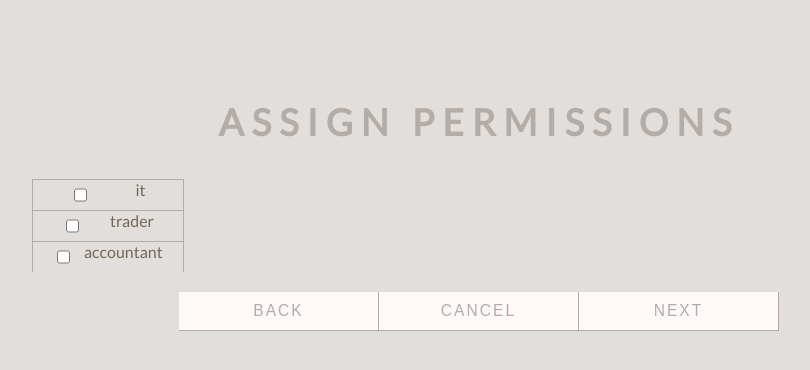
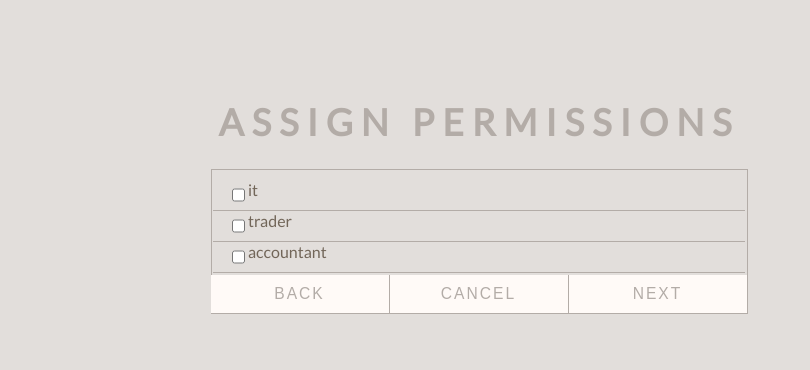
Before and after one commit to akitaeva/rc-ang2-roles, an Angular app: page /assigned-roles in a window 1280 px wide. Shown: the top 370 px of the page, without its empty margins (161-971 px from the left). Built offline with nearby package versions, Linux system fonts and the light colour scheme.

Commit message:
update css

```diff
--- a/src/app/components/checkbox-group/checkbox-group.component.css
+++ b/src/app/components/checkbox-group/checkbox-group.component.css
@@ -1,12 +1,11 @@
 .option {
-    width: 120px;
+    width: 502px;
     height: 30px;
     padding: 0px 15px 0px 15px;
     color: #726659;
-    border: solid 1px #b3aca7;
-    border-bottom: none;
     display: flex;
-    justify-content: space-around;
+    border-bottom: solid 1px #b3aca7;
+    justify-content: flex-start;
   }
 
   input:hover, a:hover {
--- a/src/app/components/home/home.component.ts
+++ b/src/app/components/home/home.component.ts
@@ -9,7 +9,7 @@ import { Router } from '@angular/router';
 })
 export class HomeComponent implements OnInit {
 
-  deadEnd = "Something else is a part of the different challange"
+  deadEnd = "Something else is not a part of this challange"
 
   constructor( private myAuth:AuthService,
               private myRouter: Router) { }
--- a/src/app/components/new-user/new-user.component.html
+++ b/src/app/components/new-user/new-user.component.html
@@ -4,7 +4,7 @@
 <form (submit)="firstPhase(registerUser)">
 
     <input [(ngModel)]="registerUser.firstName" id="firtsName" name="firtsName" type="text" placeholder="FIRST NAME" required>
-
+    <!-- value="{{}}"  -->
     <input [(ngModel)]="registerUser.lastName"  id="lastName" name="lastName" type="text" placeholder="LAST NAME" required>
 
     <input [(ngModel)]="registerUser.email"  name="email" type="email" placeholder="EMAIL"required>
--- a/src/app/components/new-user/new-user.component.ts
+++ b/src/app/components/new-user/new-user.component.ts
@@ -21,7 +21,7 @@ export class NewUserComponent implements OnInit {
   constructor(private myRouter: Router) { }
 
   redirect() {
-    if (window.confirm("Do you really want to leave and loose all new user data?")) {
+    if (window.confirm("Do you want to leave this page and lose all new user data?")) {
       this.myRouter.navigate(['./']);
     }
   }
--- a/src/app/components/review/review.component.css
+++ b/src/app/components/review/review.component.css
@@ -2,14 +2,43 @@ h5 {
   font-size: 0.975em;
   letter-spacing: 3px;
   text-transform: uppercase;
+}
+span {
+  color: #827d7a;
+  letter-spacing: 2px;
+  text-transform: capitalize;
+}
+
+p {
+  color: #827d7a;
+  text-align: left;
+  margin-left: 20px;
+}
+
+.keyValuePair {
+  display: flex;
+  justify-content: space-between;
+  align-items: center;
 
 }
+
+.bottomBorder {
+  border-bottom: solid 1px #b3aca7;
+}
+
+#userInfoSummary{
+  position: relative;
+  width: 500px;
+  margin: 10px auto 15px auto;
+  padding: 10px;
+  border: solid 1px #b3aca7;
+}
+
 button {
     position: relative;
-    width: 130px;
+    width: 200px;
     padding: 10px;
     margin: 10px auto 15px auto;
-
     font-size: 0.975em;
     letter-spacing: 3px;
     text-transform: uppercase;
--- a/src/app/components/review/review.component.html
+++ b/src/app/components/review/review.component.html
@@ -1,24 +1,26 @@
+<h2>User Info Summary</h2>
+
  <div id="userInfoSummary">
 
-  <h2>User Info Summary</h2>
-   <div>
-     <h5>First Name:<span>{{theUser.firstName}}</span></h5>
-     <h5>Last Name: <span>{{theUser.lastName}}</span></h5>
-     <h5>Email: <span>{{theUser.email}}</span></h5>
-   </div>
-
-  <h5>Roles:</h5>
-    <div class="userRole" *ngFor="let roleName of userRoles">
-        <span>{{roleName}}</span>
+    <div class="keyValuePair bottomBorder">
+        <h5>First Name:</h5><span>{{theUser.firstName}}</span>
+     </div>
+     <div class="keyValuePair bottomBorder">
+        <h5>Last Name:</h5><span>{{theUser.lastName}}</span>
+     </div>
+     <div class="keyValuePair bottomBorder">
+        <h5>Email:</h5><span>{{theUser.email}}</span>
+     </div>
+    <div class="keyValuePair">
+        <h5>Roles:</h5>
     </div>
-
-
+  <div class="userRole" *ngFor="let roleName of userRoles">
+          <p>{{roleName}}</p>
+  </div>
 
  </div>  <!--End of userInfoSummary div -->
 
  <button (click)="editUserInfo()">Edit User Info</button>
-
-
  <button (click)="editUserRoles()">Edit User Roles</button>
 
 
--- a/src/app/components/review/review.component.ts
+++ b/src/app/components/review/review.component.ts
@@ -34,7 +34,7 @@ export class ReviewComponent implements OnInit {
   }
 
   redirect() {
-    if (window.confirm("Do you really want to leave and loose all new user data?")) {
+    if (window.confirm("Do you want to leave this page and lose all new user data?")) {
       this.myRouter.navigate(['./']);
     }
   }
@@ -62,6 +62,7 @@ export class ReviewComponent implements OnInit {
   } // close saveToDB()
 
 
+  //getting the role names according to the roleIDs
   getRoleNames(userRoles) {
     let roleNames = [];
     userRoles.forEach(oneRole => {
--- a/src/app/components/roles-assignment/roles-assignment.component.css
+++ b/src/app/components/roles-assignment/roles-assignment.component.css
@@ -1,17 +1,19 @@
-#options {
+#roles {
     position: relative;
-    width: 502px;
+    width: 515px;
     padding: 10px;
+    margin: 20px auto 0px auto;
+    border: solid 1px #b3aca7;
+    border-bottom: none;
     display: flex;
     justify-content: center;
 }
 
-
 button {
     position: relative;
-    width: 200px;
+    width: 179px;
     padding: 10px;
-    margin: 10px auto 15px auto;
+    margin: -10px auto 15px auto;
     font-size: 0.975em;
     letter-spacing: 2px;
     text-transform: uppercase;
--- a/src/app/components/roles-assignment/roles-assignment.component.html
+++ b/src/app/components/roles-assignment/roles-assignment.component.html
@@ -1,8 +1,8 @@
 <h2>Assign Permissions</h2>
 
- <div id="options">
+<div id="roles">
  <checkbox-group [options]="availableRoles" (toggle)="onRolesChange($event)" (edit)="getUser($event)"></checkbox-group>
- </div>
+</div>
 
  <button (click)="editUserInfo">Back</button>
  <button (click)="redirect()">Cancel</button>
--- a/src/app/components/roles-assignment/roles-assignment.component.ts
+++ b/src/app/components/roles-assignment/roles-assignment.component.ts
@@ -24,7 +24,7 @@ export class RolesAssignmentComponent implements OnInit {
 
   review(){
     registerUser = this.newUser;
-    console.log('newUser -----hey hey hey: ', newUser)
+    console.log('newUser in review function: ', newUser)
     this.myRouter.navigate(["/review"]);
     }
 
@@ -34,7 +34,7 @@ export class RolesAssignmentComponent implements OnInit {
 
   //redirecting "home" on "cancel" of data entry
   redirect() {
-    if (window.confirm("Do you really want to leave and loose all new user data?")) {
+    if (window.confirm("Do you want to leave this page and lose all new user data?")) {
       this.myRouter.navigate(['./']);
     }
 
--- a/src/app/services/auth.service.ts
+++ b/src/app/services/auth.service.ts
@@ -1,7 +1,6 @@
 import { Injectable } from '@angular/core';
 import { Http } from "@angular/http";
 import 'rxjs/add/operator/map';
-
 import { Observable } from 'rxjs'
 import roles from '../roles'
 
```
